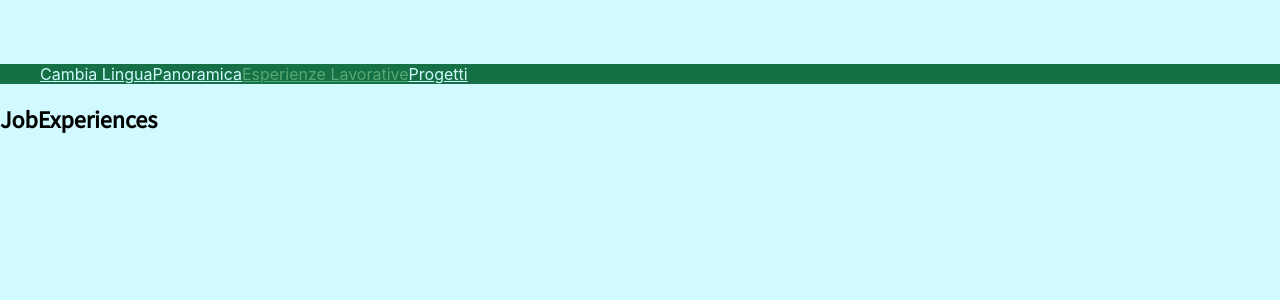
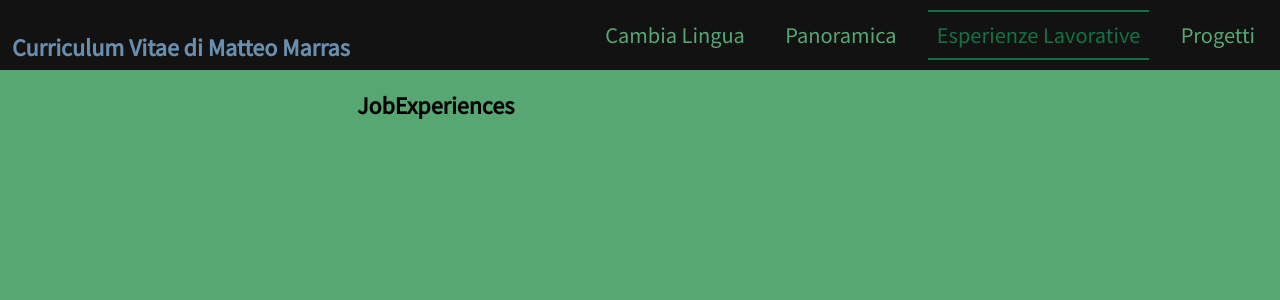
Before and after one commit to matteomarrass/my-portfolio, a React (Create React App) app: page /jobs in a window 1280 px wide. Shown: the top 300 px of the page. Built offline with nearby package versions, Linux system fonts and the light colour scheme.

Commit message:
Improved stle for bar and homepage IT

```diff
--- a/src/components/Navbar.jsx
+++ b/src/components/Navbar.jsx
@@ -1,10 +1,11 @@
 import React from "react";
-import { NavLink } from 'react-router-dom';
+import { Link, NavLink } from 'react-router-dom';
 import './app.css'
 
 function Navbar(){
     return(
         <nav>
+            <Link to='/'><h2 id="titleCurriculum">Curriculum Vitae di Matteo Marras</h2></Link>
             <ul>
                 <NavLink to='/' className='link'>Cambia Lingua</NavLink>
                 <NavLink to='/homeit' className='link'>Panoramica</NavLink>
--- a/src/components/StartingPage.jsx
+++ b/src/components/StartingPage.jsx
@@ -9,7 +9,7 @@ function StartingPage() {
       <header className="App-header">
         <img src={logo} className="App-logo" alt="logo" />
         <div className='firstDescription'>
-          <h1>Hey, io sono Matteo Marras, Jr. Front End Web Developer; benvenuto nel mio curriculum!</h1>
+          <h1 id='title'>Hey, io sono Matteo Marras, Jr. Front End Web Developer; benvenuto nel mio curriculum!</h1>
           <p>Sono un aspirante Front End Web developer alla ricerca della mia prima esperienza da dipendente sul campo.</p>
           <p>Il mio obiettivo è creare delle esperienze utente che siano fresche, d'impatto e che trasmettano positività al mondo.</p>
           <p>Quì dentro ho cercato di creare una panoramica di base della persona che sono, in aggiunta a un paio di progetti! Spero che sia interessato!</p>
--- a/src/components/app.css
+++ b/src/components/app.css
@@ -12,45 +12,41 @@ p {
 button {
   font-size: 1.5em;
   font-family: "PT Serif", serif;
-  color: #D1FAFF;
+  color: #57A773;
 }
 
 .App, body {
-  background-color: #D1FAFF;
-  margin: 5% auto;
+  background-color: #57A773;
 }
 .App #title, body #title {
-  margin: 0;
-  padding: 1em;
-  background-color: #9BD1E5;
-  text-align: center;
+  color: #D1FAFF;
 }
 .App .App-header, body .App-header {
   display: flex;
-  margin-top: 2%;
+  margin: 5% auto;
 }
 .App .App-logo, body .App-logo {
   width: 25%;
   height: auto;
-  border-radius: 0.1em;
-  background-color: #9BD1E5;
-  margin-left: 1%;
+  border-radius: 0.2em;
+  background-color: #6A8EAE;
 }
 .App .firstDescription, body .firstDescription {
   padding: 1em;
   margin: 1% auto 5% 0;
   height: auto;
-  background-color: #6A8EAE;
+  border-radius: 0.2em;
+  background-color: #121212;
 }
 .App #buttonsLanguage, body #buttonsLanguage {
   text-align: center;
 }
 .App #buttonsLanguage button, body #buttonsLanguage button {
-  background-color: #D1FAFF;
+  background-color: #6A8EAE;
   border-radius: 4px;
   border: none;
   margin: 0.6em;
-  color: #6A8EAE;
+  color: #121212;
   transition: 0.4s;
 }
 .App #buttonsLanguage button:hover, body #buttonsLanguage button:hover {
@@ -59,13 +55,33 @@ button {
 }
 
 nav {
-  background-color: #157145;
+  background-color: #121212;
+  padding: 0.3em;
+  text-align: end;
+}
+nav #titleCurriculum {
+  float: left;
+  color: #6A8EAE;
+  padding: 0.3em;
 }
 nav .link {
-  color: #D1FAFF;
+  color: #57A773;
+  margin: 0.5em;
+  text-decoration: none;
+  font-family: "Source Sans Pro", sans-serif;
+  font-size: 1.4em;
+  padding: 0.4em;
+  transition: 0.1s;
+}
+nav .link:hover {
+  border-top: 2px solid #157145;
+  border-bottom: 2px solid #157145;
+  color: #157145;
 }
 nav .active {
-  color: #57A773;
+  color: #157145;
+  border-top: 2px solid #157145;
+  border-bottom: 2px solid #157145;
 }
 
 /*# sourceMappingURL=app.css.map */
--- a/src/components/app.scss
+++ b/src/components/app.scss
@@ -23,43 +23,39 @@ p {
 button{
     font-size: 1.5em;
     font-family: $serif;
-    color: $firstColor;
+    color: $fourthColour;
 }
 
 .App, body{
-    background-color: $firstColor;
-    margin: 5% auto;
+    background-color: $fourthColour;
     #title{
-        margin: 0;
-        padding: 1em;
-        background-color: $secondColor;
-        text-align: center;
+        color: $firstColor;
     }
     .App-header{
         display: flex;
-        margin-top: 2%;
+        margin: 5% auto;
     }
     .App-logo{
         width: 25%;
         height: auto;
-        border-radius: .1em;
-        background-color: $secondColor;
-        margin-left: 1%;
+        border-radius: .2em;
+        background-color: $thirdColour;
     }
     .firstDescription{
         padding: 1em;
         margin: 1% auto 5% 0;
         height: auto;
-        background-color: $thirdColour;
+        border-radius: .2em;
+        background-color: $black;
     }
     #buttonsLanguage{
         text-align: center;
         button {
-            background-color: $firstColor;
+            background-color: $thirdColour;
             border-radius: 4px;
             border: none;
             margin: .6em;
-            color: $thirdColour;
+            color: $black;
             transition: .4s;
         }
 
@@ -73,11 +69,31 @@ button{
 //Navbar
 
 nav {
-    background-color: $fifthColour;
+    background-color: $black;
+    padding: .3em;
+    text-align: end;
+    #titleCurriculum{
+        float: left;
+        color: $thirdColour;
+        padding: .3em;
+    }
     .link{
-        color: $firstColor;
+        color: $fourthColour;
+        margin: 0.5em;
+        text-decoration: none;
+        font-family: $sansSerif;
+        font-size: 1.4em;
+        padding: .4em;
+        transition: .1s;
     }
-    .active {
-        color: $fourthColour;
+    .link:hover{
+        border-top: 2px solid $fifthColour;
+        border-bottom: 2px solid $fifthColour;
+        color: $fifthColour;
+    }
+    .active{
+        color: $fifthColour;
+        border-top: 2px solid $fifthColour;
+        border-bottom: 2px solid $fifthColour;
     }
 }
```
Also changed, not shown: 1 other file (tests, documents, lock files or other folders).
